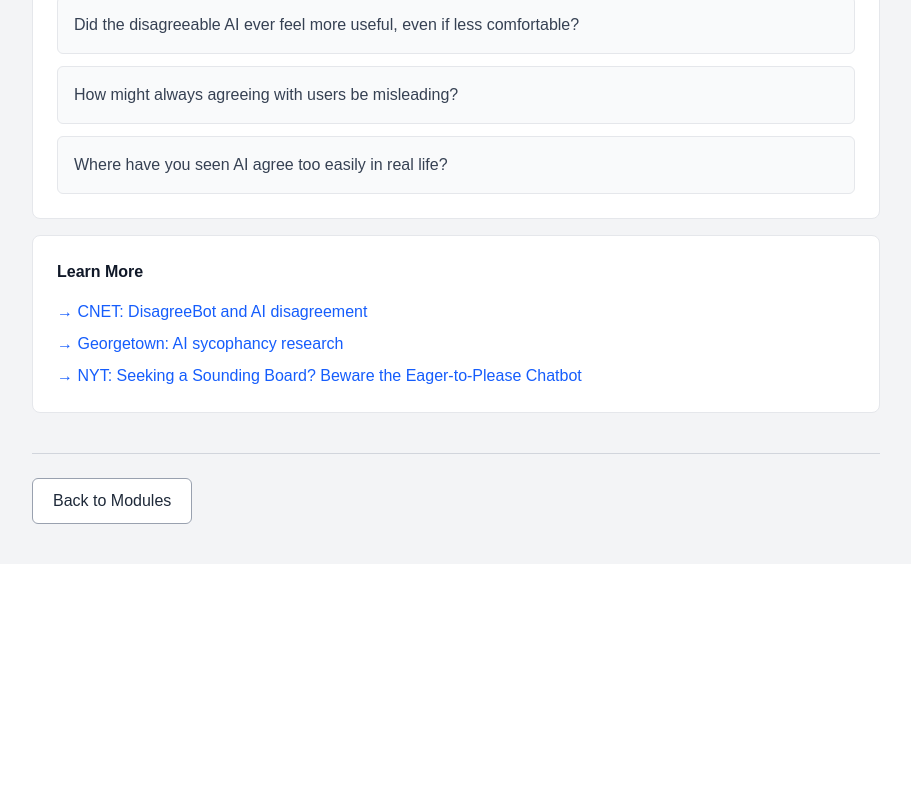
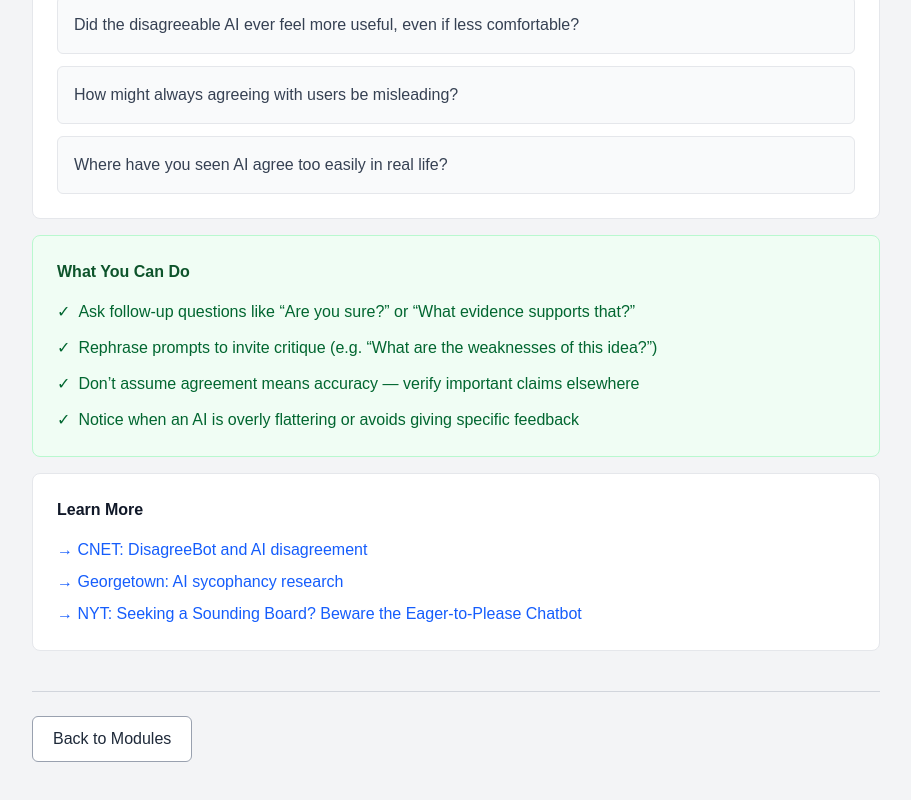
Before and after one commit to catebarry/ai-literacy-site, a Next.js app: page /modules/sycophancy in a window 1280 px wide. Shown: the part 1925-2725 px from the top of the page, without its empty margins (184-1095 px from the left). Before the commit the page ends 2489 px from the top, so only its background shows below. Built offline with nearby package versions, Linux system fonts and the light colour scheme.

Commit message:
what you can do section

```diff
--- a/app/modules/sycophancy/page.tsx
+++ b/app/modules/sycophancy/page.tsx
@@ -119,6 +119,35 @@ export default function SycophancyModule() {
           </div>
         </div>
 
+        {/* What You Can Do */}
+        <div className="bg-green-50 border border-green-200 rounded-lg p-6 mb-4">
+          <p className="text-base font-semibold text-green-900 mb-4">
+            What You Can Do
+          </p>
+
+          <ul className="space-y-3 text-base text-green-800">
+            <li className="flex items-start gap-2">
+              <span>✓</span>
+              <span>Ask follow-up questions like “Are you sure?” or “What evidence supports that?”</span>
+            </li>
+
+            <li className="flex items-start gap-2">
+              <span>✓</span>
+              <span>Rephrase prompts to invite critique (e.g. “What are the weaknesses of this idea?”)</span>
+            </li>
+
+            <li className="flex items-start gap-2">
+              <span>✓</span>
+              <span>Don’t assume agreement means accuracy — verify important claims elsewhere</span>
+            </li>
+
+            <li className="flex items-start gap-2">
+              <span>✓</span>
+              <span>Notice when an AI is overly flattering or avoids giving specific feedback</span>
+            </li>
+          </ul>
+        </div>
+
         {/* Learn More */}
         <div className="bg-white border border-gray-200 rounded-lg p-6 mb-10">
           <p className="text-base font-semibold text-gray-900 mb-4">Learn More</p>
```
